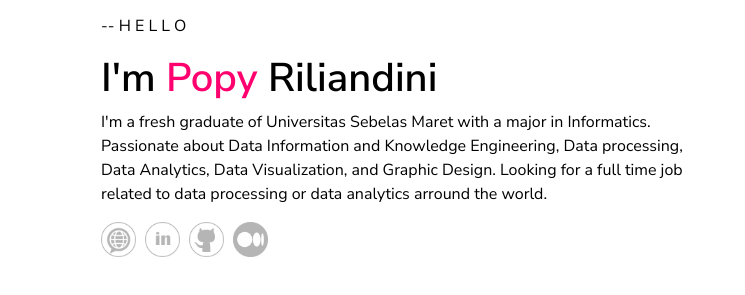
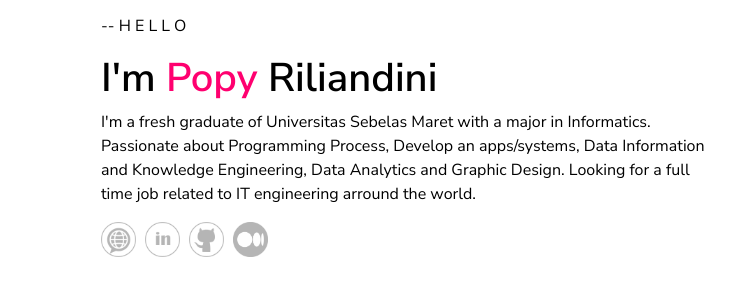
Before and after one commit to popyr28/popyr28.github.io, a plain HTML site: page index.html in a window 1280 px wide. Shown: the part 179-474 px from the top of the page, 0-745 px from the left. Drawn offline with Linux system fonts and the light colour scheme; grey boxes are pictures that could not be loaded.

Commit message:
Update index.html

```diff
--- a/index.html
+++ b/index.html
@@ -43,9 +43,9 @@
                         <div class="mt-5 ml-3 pt-5">
                             <p>-- H E L L O</p>
                             <h1>I'm <span class="nickname">Popy</span> Riliandini</h1>
-                            <p>I'm a fresh graduate of Universitas Sebelas Maret with a major in Informatics. Passionate about Data
-                                Information and Knowledge Engineering, Data processing, Data Analytics, Data Visualization, and Graphic Design.
-                                Looking for a full time job related to data processing or data analytics arround the world.
+                            <p>I'm a fresh graduate of Universitas Sebelas Maret with a major in Informatics. Passionate about Programming Process,
+                                Develop an apps/systems, Data Information and Knowledge Engineering, Data Analytics and Graphic Design.
+                                Looking for a full time job related to IT engineering arround the world.
                             </p>
                             <div class="images">
                                 <a href="#">
```
